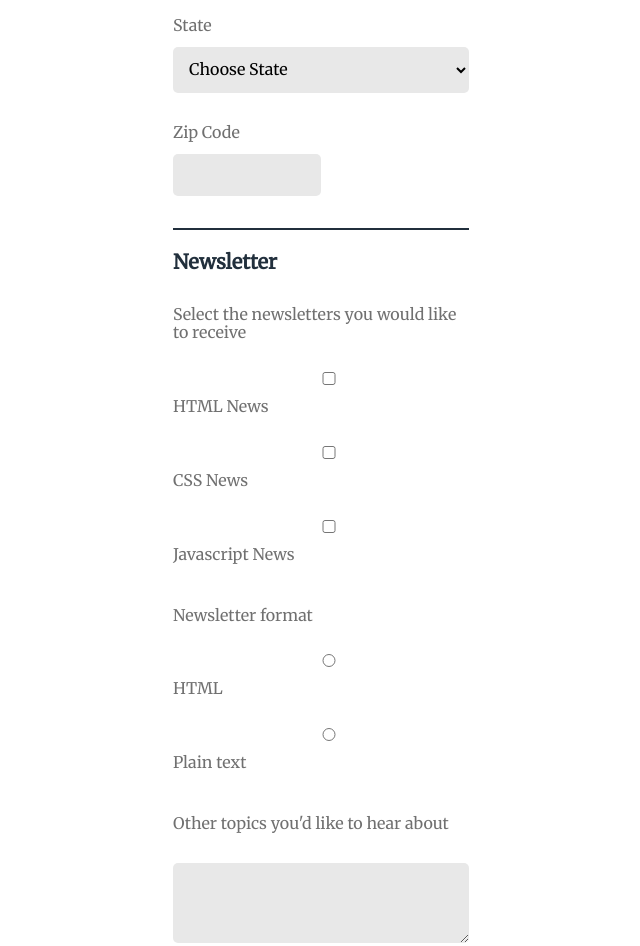
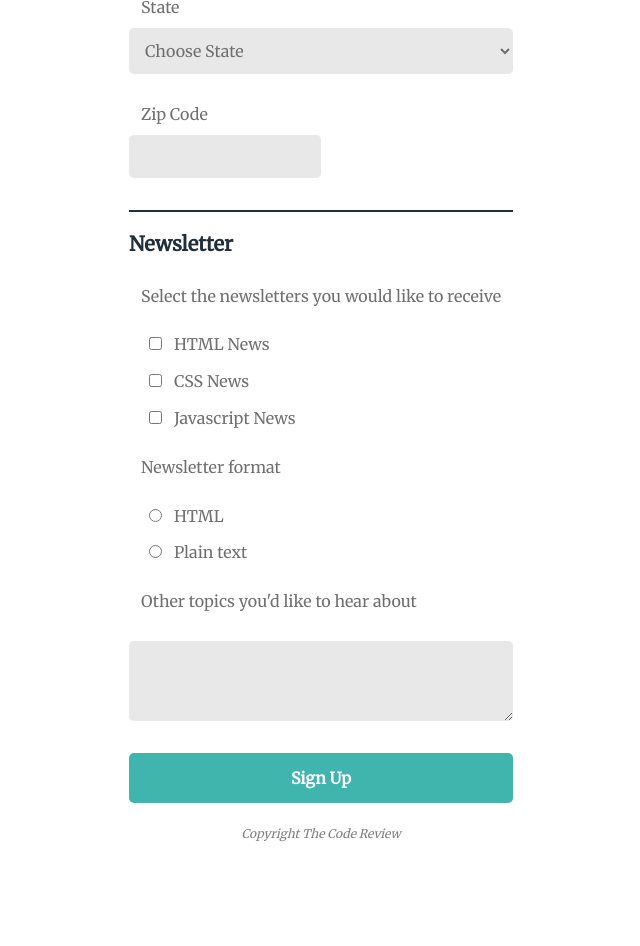
Before and after one commit to ahume131/online-registration-form, a plain HTML site: page index.html in a window 1280 px wide. Shown: the part 784-1730 px from the top of the page, without its empty margins (319-959 px from the left). After the commit the page ends 1649 px from the top, so only its background shows below. Drawn offline with Linux system fonts and the light colour scheme.

Commit message:
Fixing issue with display of checkboxes & radio buttons

```diff
--- a/css/styles.css
+++ b/css/styles.css
@@ -4,6 +4,7 @@
 
 * {
     box-sizing: border-box;
+    color: #707070;
 }
 
 body {
@@ -41,7 +42,8 @@ legend {
     #container {
         display: flex;
         flex-direction: column;
-        max-width: 320px;
+        width: 99%;
+        max-width: 800px;
         margin: 0 auto;
         padding-left: 0.75em;
         padding-right: 0.75em;
@@ -111,9 +113,7 @@ legend {
     }
 
     label {
-        color: #707070;
-        padding-top: 0.75em;
-        padding-bottom: 0.75em;
+        padding: 0.75em;
     }
 
     input,
@@ -125,8 +125,8 @@ legend {
 
     }
 
-    option:disabled {
-        color: gray;
+    input:focus {
+        border: 3px solid #6082b6;
     }
 
     #zipcode {
@@ -144,9 +144,10 @@ legend {
         text-align: right;
     }
 
-    input[type="checkbox"],
-    input[type="radio"] {
-        margin-left: 1em;
+    .checkbox-radios {
+        flex-direction: row;
+        width: 200px;
+        margin-left: 20px;
     }
 
     .disabled {
@@ -156,7 +157,7 @@ legend {
     .btn {
         padding: 1em;
         border: none;
-        background: #0096ff;
+        background: #40b5ad;
         color: white;
         font-weight: bold;
     }
--- a/index.html
+++ b/index.html
@@ -39,7 +39,7 @@
 
                     <label for="">State</label>
                     <select id="state" name="user_state" class="rounded">
-                            <option value="choose-state" selected="selected" disabled="disabled" class="disabled">Choose State</option>
+                            <option value="choose-state" selected="selected" disabled>Choose State</option>
                             <option value="alabama">Alabama</option>
                             <option value="alaska">Alaska</option>
                             <option value="arizona">Arizona</option>
@@ -100,13 +100,13 @@
                 <fieldset id="newsletter">
                 <legend>Newsletter</legend>
                     <label>Select the newsletters you would like to receive</label><br>
-                    <input type="checkbox" id="html" value="html_news" name="user_newsletters"><label for="html">HTML News</label><br>
-                    <input type="checkbox" id="css" value="css_news" name="user_newsletters"><label for="css">CSS News</label><br>
-                    <input type="checkbox" id="js" value="js_news" name="user_newsletters"><label for="js">Javascript News</label><br>
+                    <div class="checkbox-radios"><input type="checkbox" id="html" value="html_news" name="user_newsletters"><label for="html">HTML News</label></div><br>
+                    <div class="checkbox-radios"><input type="checkbox" id="css" value="css_news" name="user_newsletters"><label for="css">CSS News</label></div><br>
+                    <div class="checkbox-radios"><input type="checkbox" id="js" value="js_news" name="user_newsletters"><label for="js">Javascript News</label></div><br>
 
                     <label>Newsletter format</label><br>
-                    <input type="radio" id="html-format" value="html" name="user_format"><label for="html-format">HTML</label><br>
-                    <input type="radio" id="plain-text-format" value="plain-text" name="user_format"><label for="plain-text-format">Plain text</label><br>
+                    <div class="checkbox-radios"><input type="radio" id="html-format" value="html" name="user_format"><label for="html-format">HTML</label></div><br>
+                    <div class="checkbox-radios"><input type="radio" id="plain-text-format" value="plain-text" name="user_format"><label for="plain-text-format">Plain text</label></div><br>
 
                     <label for="topics">Other topics you'd like to hear about</label><br>
                     <textarea id="topics" name="user_topics" class="rounded"></textarea>
```
